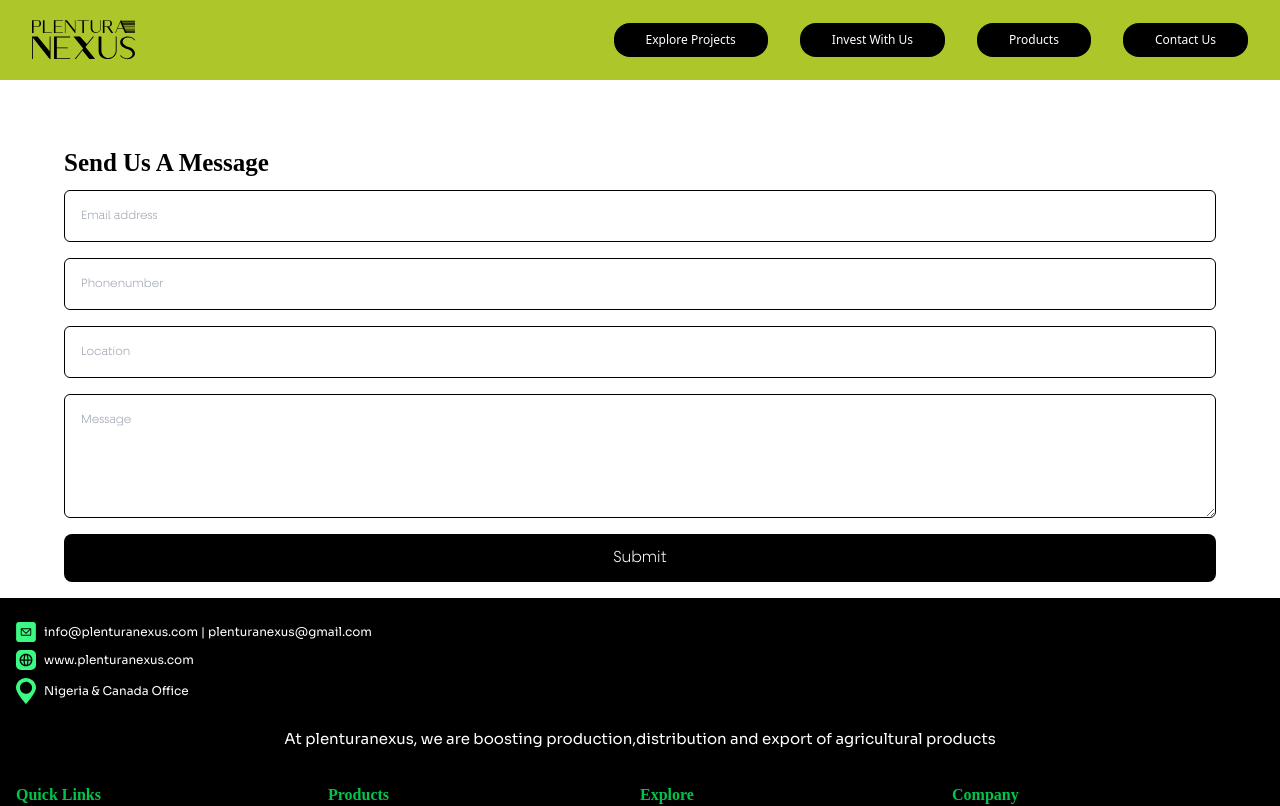
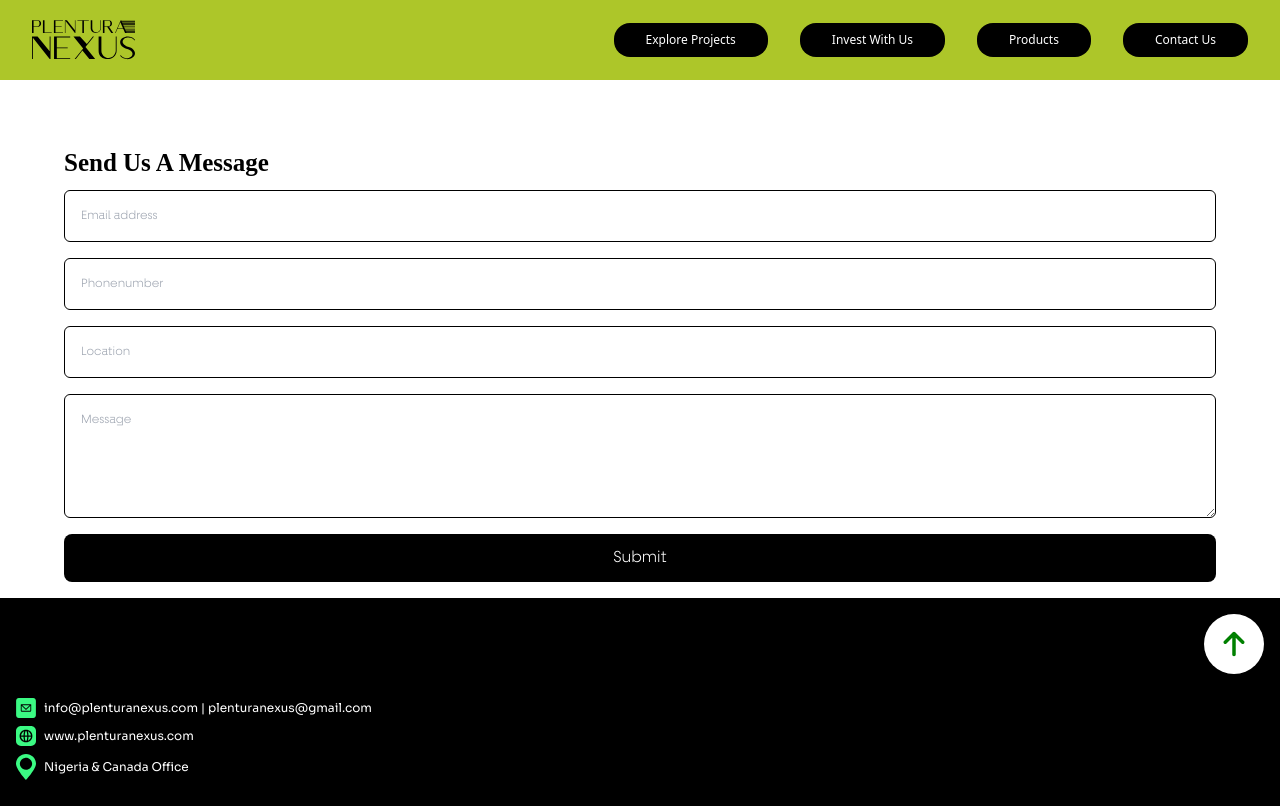
Before and after one commit to drex007/plenturanexus-landingage, a React (Vite) app: page /contact in a window 1280 px wide. Shown: the top 806 px of the page. Built offline with nearby package versions, Linux system fonts and the light colour scheme; a web font is replaced by a local one; what tailwindcss-motion would draw is missing.

Commit message:
feat: corrections

```diff
--- a/src/components/CarouselSlider.jsx
+++ b/src/components/CarouselSlider.jsx
@@ -83,9 +83,9 @@
 
 
             }
-            {currentIndex == 1 && <div className='absolute lg:top-[70%] top-[50%] h-full  justify-start  px-8 w-full'>
-                <p className='2xl:text-[50px] lg:text-[50px] text-[30px] font-sora text-white w-full '>We Don't Just Grow Ventures,</p>
-                <p className='2xl:text-[50px] lg:text-[50px] text-[30px] font-sora text-white w-full font-semibold'>We <span className='text-primary-green font-semibold'>Engineer The Future !</span></p>
+            {currentIndex == 1 && <div className='absolute lg:top-[70%] top-[50%] h-full  justify-start  px-8 lg:w-1/2 w-full'>
+                <p className='2xl:text-[35px] lg:text-[35px] text-[20px] font-sora text-white w-full '>We advocate for best practices and traceable results. We do this by our specialized and thorough procedures </p>
+                <p className='2xl:text-[35px] lg:text-[35px] text-[20px] font-sora text-white w-full font-semibold'> <span className='text-primary-green font-semibold'>As builders, we transform business ideas into Establishments by means of trusted models and by providing hands-on technical skills.</span></p>
             </div>}
             {currentIndex == 2 && <div className='absolute lg:top-[70%] top-[50%] h-full  justify-start  px-8 w-full'>
                 <p className='2xl:text-[50px] lg:text-[50px] text-[30px] font-sora text-white w-full '>We Don't Just Grow Ventures,</p>
--- a/src/components/CompaniesAndProjects.jsx
+++ b/src/components/CompaniesAndProjects.jsx
@@ -6,7 +6,7 @@
 const CompaniesAndProjects = () => {
 
     return (
-        <div className='bg-primary-green-black overflow-hidden lg:pt-0 lg:py-32  pb-32 font-sora bg-primary-sky-blue lg:px-16 px-4 text-[12px] -z-50'>
+        <div className='bg-primary-green-black overflow-hidden lg:pt-0 lg:py-32  pb-32 font-sora bg-primary-sky-blue lg:px-16 px-4 text-[12px] -z-50' id='company-projects'>
             <p className='lg:text-[50px]  text-[35px] flex justify-center text-center'>COMPANIES & POJECTS</p>
 
 
--- a/src/components/Footer.jsx
+++ b/src/components/Footer.jsx
@@ -1,5 +1,7 @@
-import React from 'react'
+import React, { useEffect, useState } from 'react'
 import { locationIcon, messageIcon, worldIcon } from '../assets'
+import { FaArrowUp } from "react-icons/fa6";
+import { Link } from 'react-scroll'
 
 // const Footer = () => {
 //     return (
@@ -25,8 +27,28 @@
 
 // export default Footer
 const Footer = () => {
+    const [currentWidth, setCurrentWidth] = useState(null)
+    useEffect(() => {
+
+        setCurrentWidth(window.innerWidth)
+
+    }, [])
+
     return (
         <div className='bg-black text-white font-sora'>
+            <div className='flex justify-end mx-4 pt-4'>
+                <Link
+                    to="header"
+                    spy={true}
+                    smooth={true}
+                    offset={10}
+                    duration={1000}
+                >
+
+                    <FaArrowUp className='bg-white rounded-full lg:py-4 py-2 cursor-pointer' color='green' size={currentWidth < 1200 ? 40 : 60} />
+                </Link>
+            </div>
+
             <p className='flex justify-center lg:text-[20px] text-[15px]  pt-4 font-semibold'></p>
             <div className='flex justify-start  space-x-2 w-full px-4 my-2 items-center '>
                 <img src={messageIcon} className='w-[20px]' />
--- a/src/components/Header.jsx
+++ b/src/components/Header.jsx
@@ -16,20 +16,30 @@
     }, [])
 
     return (
-        <div className='lg:px-8 px-2 py-6 h-[80px] w-full z-50 lg:flex  lg:bg-primary-green justify-between absolute top-0 '>
+        <div className='lg:px-8 px-2 py-6 h-[80px] w-full z-50 lg:flex  lg:bg-primary-green justify-between absolute top-0' id='header'>
             <div className='flex space-x-3 items-center'>
                 <img src={logo} className='h-[30px] lg:h-[40px] lg:flex hidden cursor-pointer' onClick={() => { window.location.href = "/" }} />
                 <img src={`${isTransparent ? logo : logoWhite}`} alt="" className='h-[30px] lg:h-[40px] flex lg:hidden cursor-pointer' onClick={() => { window.location.href = "/" }} />
 
             </div>
             <div className='hidden lg:flex space-x-8 items-center '>
-                <p className='text-white cursor-pointer bg-black px-8 rounded-2xl py-2 lg:text-[12px]' onClick={() => { window.location.href = "/" }}>Explore Projects</p>
+                <Link
+                    to="company-projects"
+                    spy={true}
+                    smooth={true}
+                    offset={10}
+                    duration={1000}
+                >
+
+                    <p className='text-white cursor-pointer bg-black px-8 rounded-2xl py-2 lg:text-[12px]'>Explore Projects</p>
+
+                </Link>
                 <Link
                     to="invest"
                     spy={true}
                     smooth={true}
                     offset={20}
-                    duration={300}
+                    duration={1000}
 
                 >
                     <p className='text-white cursor-pointer lg:text-[12px] bg-black px-8 py-2 rounded-2xl'>Invest With Us</p>
```
